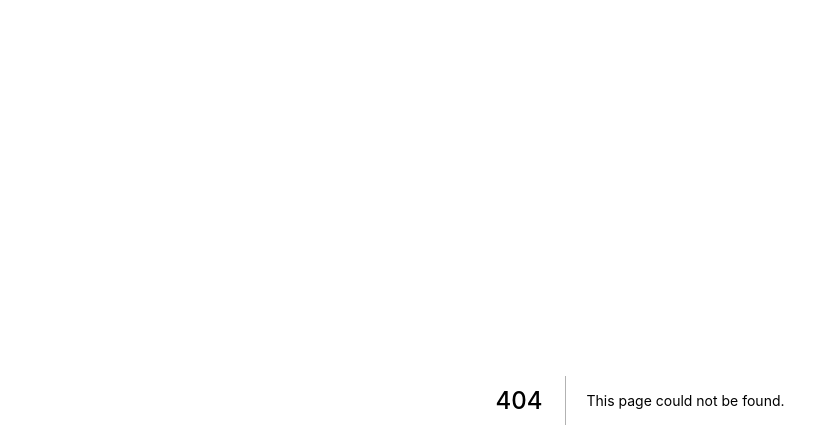
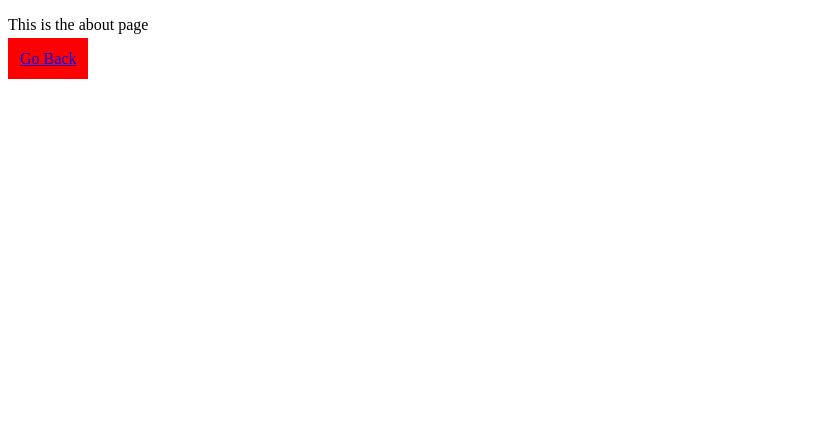
Before and after one commit to afzaalb/next-starter, a Next.js app: page /about in a window 1280 px wide. Before the commit this address had no page. Shown: the top 448 px of the page, without its empty margins (0-839 px from the left). Built offline with nearby package versions, Linux system fonts and the light colour scheme.

Commit message:
Navigate between pages

```diff
--- /dev/null
+++ b/pages/about.js
@@ -0,0 +1,12 @@
+import Link from 'next/link';
+
+const About = () => (
+  <div>
+    <p>This is the about page</p>
+    <Link href="/">
+      <a style={{padding:'12px',background:'red'}}>Go Back</a>
+    </Link>
+  </div>
+)
+
+export default About
--- a/pages/index.js
+++ b/pages/index.js
@@ -1,6 +1,11 @@
+import Link from 'next/link';
+
 const Index = () => (
   <div>
     <p>Intro | Hello Next.js</p>
+    <Link href="/about">
+      <a style={{padding:'12px',background:'goldenrod'}}>About Us</a>
+    </Link>
   </div>
 )
 
```
